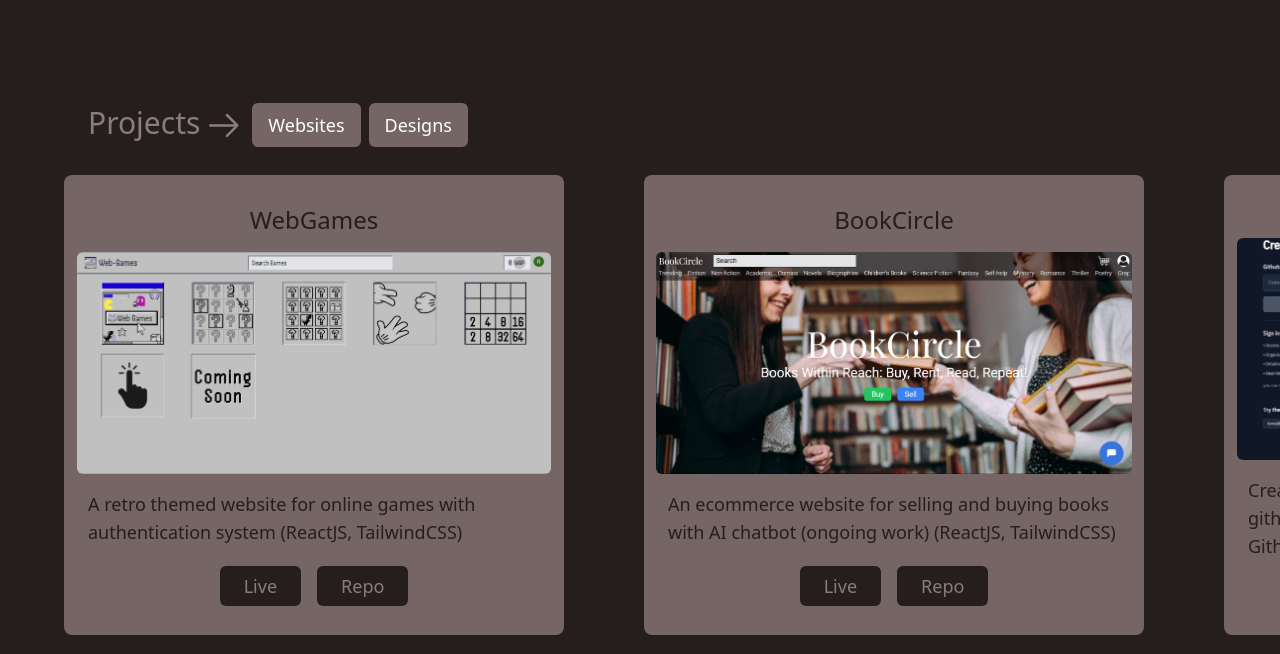
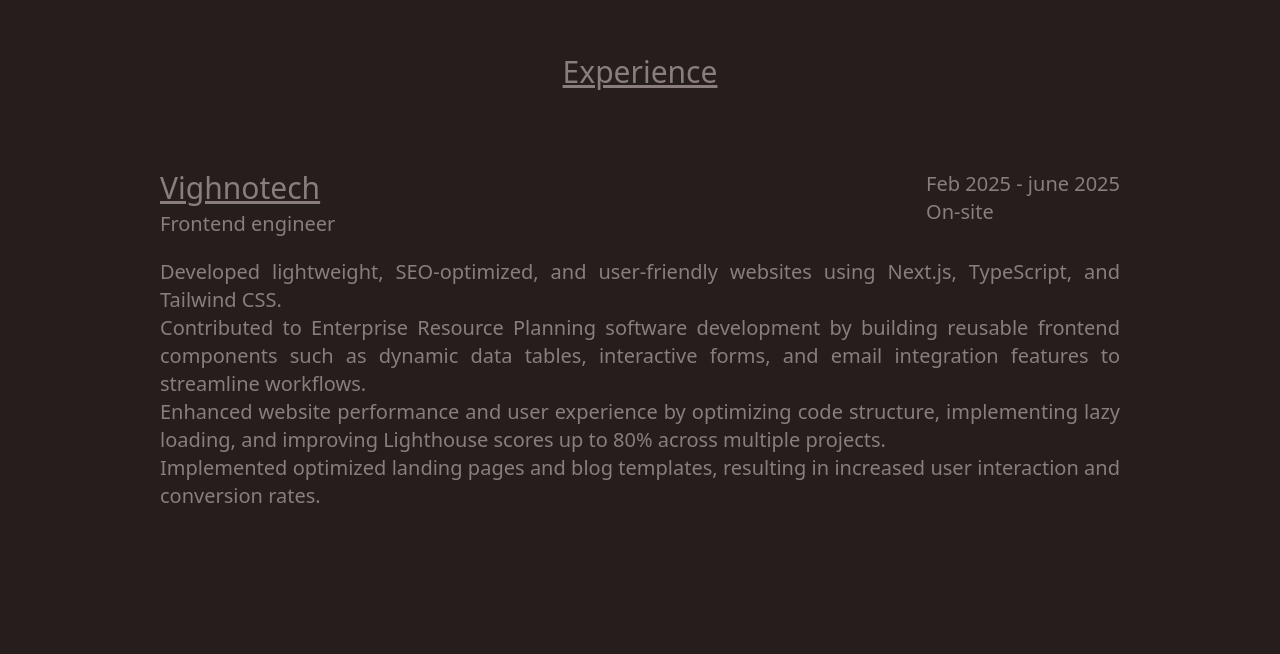
Before and after one commit to RaviPatel94/Portfolio, a React (Vite) app: page / in a window 1280 px wide. Shown: the part 1626-2280 px from the top of the page. Built offline with nearby package versions, Linux system fonts and the light colour scheme; a web font is replaced by a local one.

Commit message:
added exprience

```diff
--- a/src/App.jsx
+++ b/src/App.jsx
@@ -6,6 +6,7 @@
 import Projects from './components/Projects'
 import Footer from './components/Footer'
 import Skills from './components/Skills'
+import Experience from './components/Experience'
 
 function App() {
 
@@ -14,6 +15,7 @@
       <Navbar/>
       <Hero/>
       <About/>
+      <Experience/>
       <Projects/>
       <Skills/>
       <Footer/>
--- /dev/null
+++ b/src/components/Experience.jsx
@@ -0,0 +1,39 @@
+import React from 'react'
+
+function Experience() {
+  return (
+    <div className='px-40 py-20'>
+        <h1 className='text-3xl mb-20 text-center underline'>Experience</h1>
+        <div>
+            <div className='flex justify-between mb-5'>
+                <div>
+                <h2 className='text-3xl mb-1 underline'>Vighnotech</h2>
+                <h3 className='text-xl'>Frontend engineer</h3>
+                </div>
+                <div>
+                    <h3 className='text-xl'>Feb 2025 - june 2025</h3>
+                    <h3 className='text-xl'>On-site</h3>
+                </div>
+            </div>
+            <div>
+                <ul className='  text-xl decoration-solid text-justify'>
+                    <li>
+                        Developed lightweight, SEO-optimized, and user-friendly websites using Next.js, TypeScript, and Tailwind CSS.
+                    </li>
+                    <li>
+                        Contributed to Enterprise Resource Planning software development by building reusable frontend components such as dynamic data tables, interactive forms, and email integration features to streamline workflows.
+                    </li>
+                    <li>
+                        Enhanced website performance and user experience by optimizing code structure, implementing lazy loading, and improving Lighthouse scores up to 80% across multiple projects.
+                    </li>
+                    <li>
+                        Implemented optimized landing pages and blog templates, resulting in increased user interaction and conversion rates.
+                    </li>
+                </ul>
+            </div>
+        </div>
+    </div>
+  )
+}
+
+export default Experience
```
